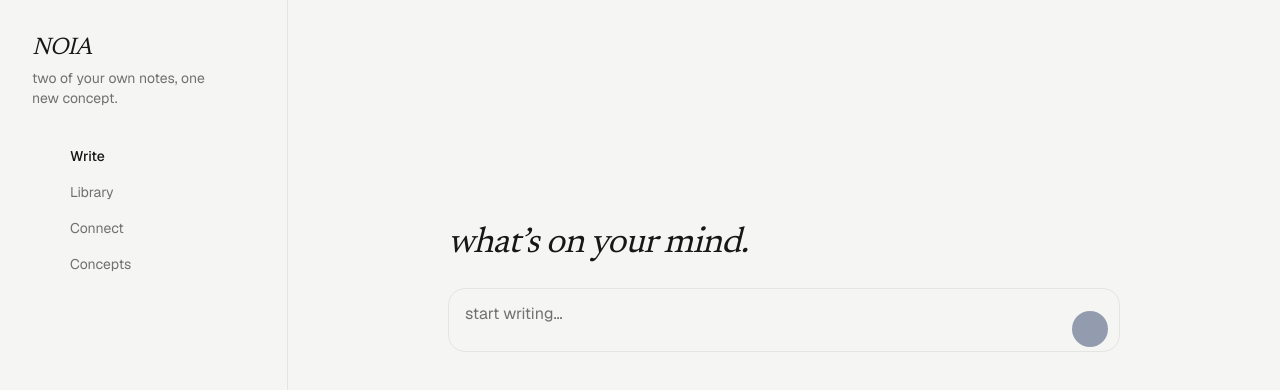
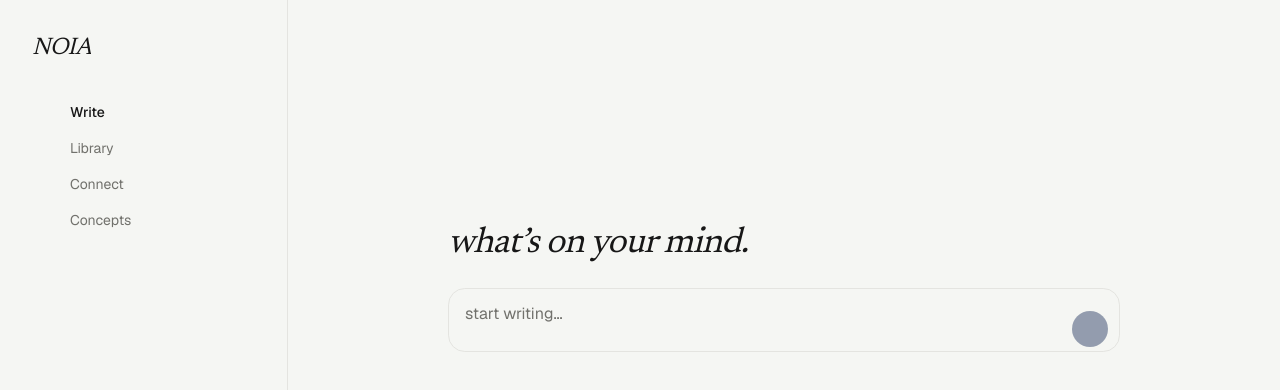
Before and after one commit to GabrielDevJourney/NOIA, a Next.js app: page / in a window 1280 px wide. Shown: the top 390 px of the page. Built offline with nearby package versions, Linux system fonts and the light colour scheme; no server answers; the database is empty; some icons are missing.

Commit message:
Remove sidebar tagline to fix collapse-transition jank

```diff
--- a/components/sidebar.tsx
+++ b/components/sidebar.tsx
@@ -57,9 +57,6 @@ export function Sidebar({
           <h1 className="font-serif text-2xl italic tracking-tight text-foreground">
             NOIA
           </h1>
-          <p className="text-sm text-muted-foreground">
-            two of your own notes, one new concept.
-          </p>
         </div>
 
         <button
```
